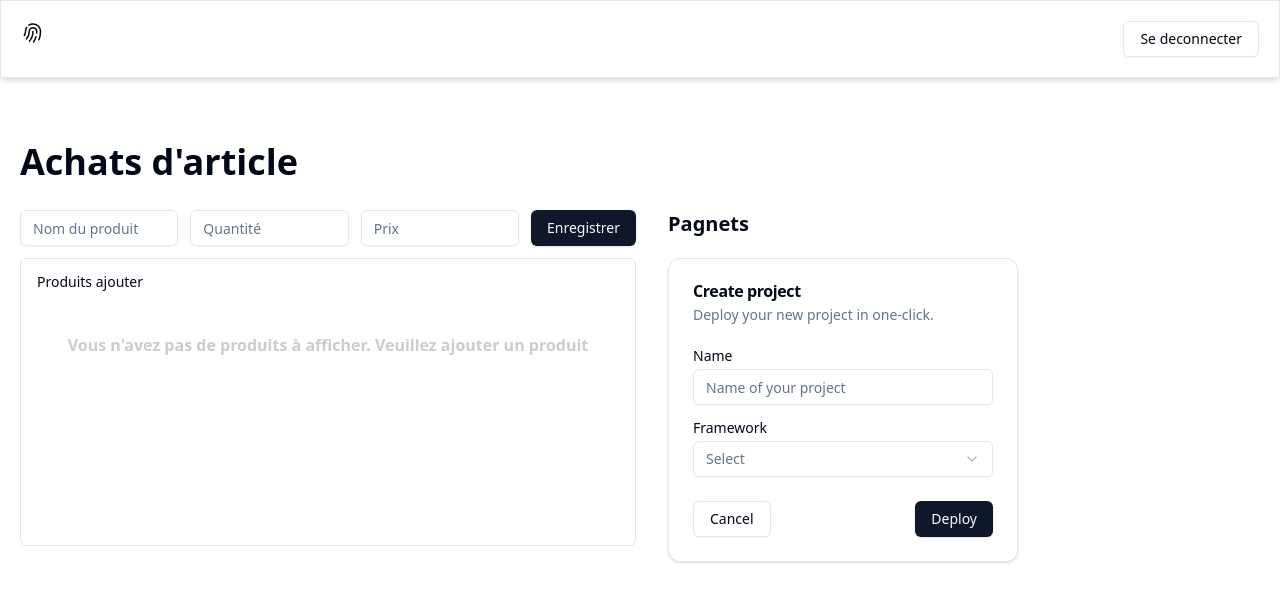
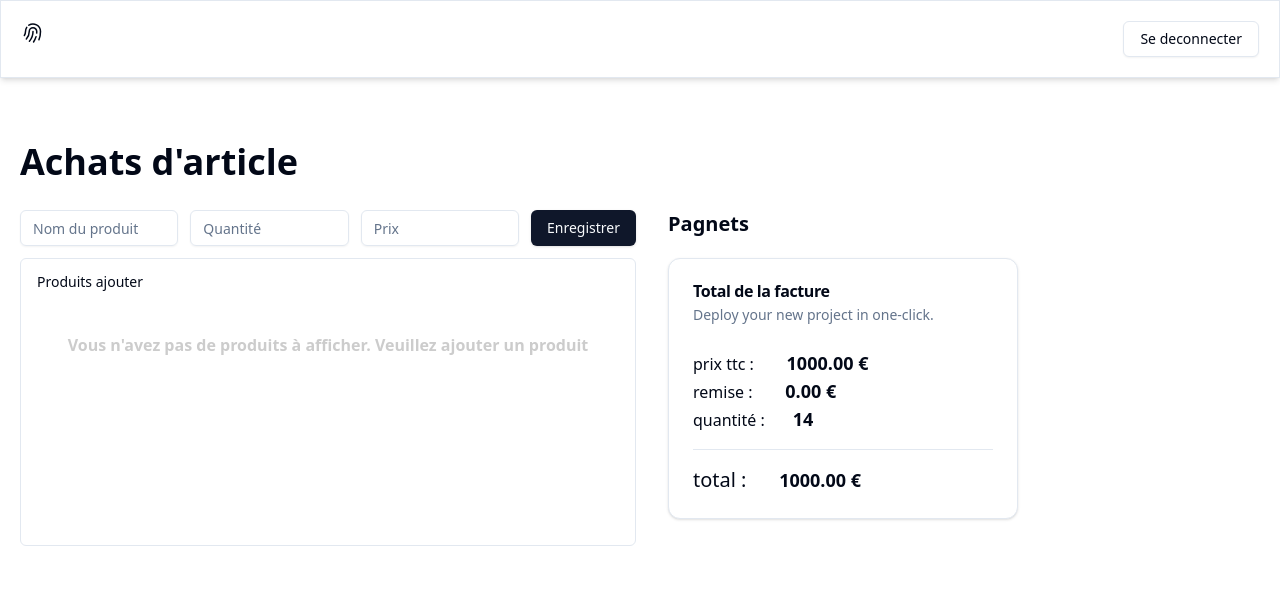
Before and after one commit to yannhallage/reactwithshadcnui, a React (Vite) app: page / in a window 1280 px wide. Shown: the top 602 px of the page. Built offline with nearby package versions, Linux system fonts and the light colour scheme.

Commit message:
mise a jour

```diff
--- a/src/myComponents/cardWithForm.jsx
+++ b/src/myComponents/cardWithForm.jsx
@@ -11,6 +11,7 @@ import {
 } from "@/components/ui/card"
 import { Input } from "@/components/ui/input"
 import { Label } from "@/components/ui/label"
+import { Separator } from "@/components/ui/separator"
 import {
   Select,
   SelectContent,
@@ -23,17 +24,17 @@ import {
   return (
     <Card className="w-[350px]">
       <CardHeader>
-        <CardTitle>Create project</CardTitle>
+        <CardTitle>Total de la facture</CardTitle>
         <CardDescription>Deploy your new project in one-click.</CardDescription>
       </CardHeader>
       <CardContent>
         <form>
           <div className="grid w-full items-center gap-4">
-            <div className="flex flex-col space-y-1.5">
+            {/* <div className="flex flex-col space-y-1.5">
               <Label htmlFor="name">Name</Label>
               <Input id="name" placeholder="Name of your project" />
-            </div>
-            <div className="flex flex-col space-y-1.5">
+            </div> */}
+            {/* <div className="flex flex-col space-y-1.5">
               <Label htmlFor="framework">Framework</Label>
               <Select>
                 <SelectTrigger id="framework">
@@ -46,14 +47,31 @@ import {
                   <SelectItem value="nuxt">Nuxt.js</SelectItem>
                 </SelectContent>
               </Select>
-            </div>
+            </div> */}
           </div>
         </form>
+        <div className="">
+          <span>prix ttc :</span>
+          <span className="text-lg font-bold ml-7"> 1000.00 €</span>
+        </div>
+        <div className="">
+          <span>remise :</span>
+          <span className="text-lg font-bold ml-7"> 0.00 €</span>
+        </div>
+        <div className="">
+          <span>quantité :</span>
+          <span className="text-lg font-bold ml-7">14</span>
+        </div>
+        <Separator className="my-4"/>
+        <div className="">
+          <span className="text-xl">total :</span>
+          <span className="text-lg font-bold ml-7"> 1000.00 €</span>
+        </div>
       </CardContent>
-      <CardFooter className="flex justify-between">
+      {/* <CardFooter className="flex justify-between">
         <Button variant="outline">Cancel</Button>
         <Button>Deploy</Button>
-      </CardFooter>
+      </CardFooter> */}
     </Card>
   )
 }
```
